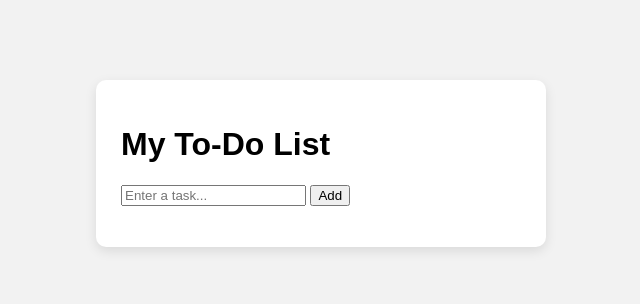
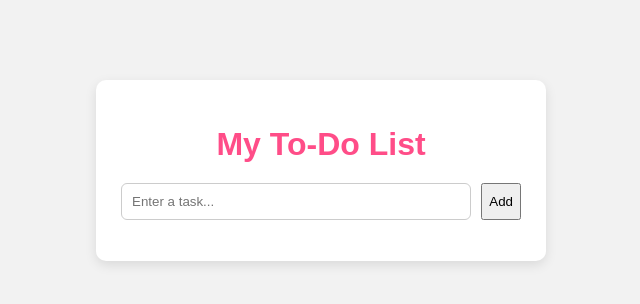
Before and after one commit to Idrisgithublakehead/comp1073-assignment3-todo, a plain HTML site: page index.html in a window 1280 px wide. Shown: the whole page, without its empty margins (319-959 px from the left). Drawn offline with Linux system fonts and the light colour scheme.

Commit message:
Add flex layout for input section

```diff
--- a/css/styles.css
+++ b/css/styles.css
@@ -18,3 +18,26 @@ body {
     border-radius: 10px;
     box-shadow: 0px 4px 12px rgba(0, 0, 0, 0.1);
 }
+
+
+
+
+h1 {
+    text-align: center;
+    color: #ff4d88;
+    margin-bottom: 20px;
+}
+
+/* Input section */
+.input-section {
+    display: flex;
+    gap: 10px;
+}
+
+/* Input box */
+input {
+    flex: 1;
+    padding: 10px;
+    border: 1px solid #ccc;
+    border-radius: 6px;
+}
```
